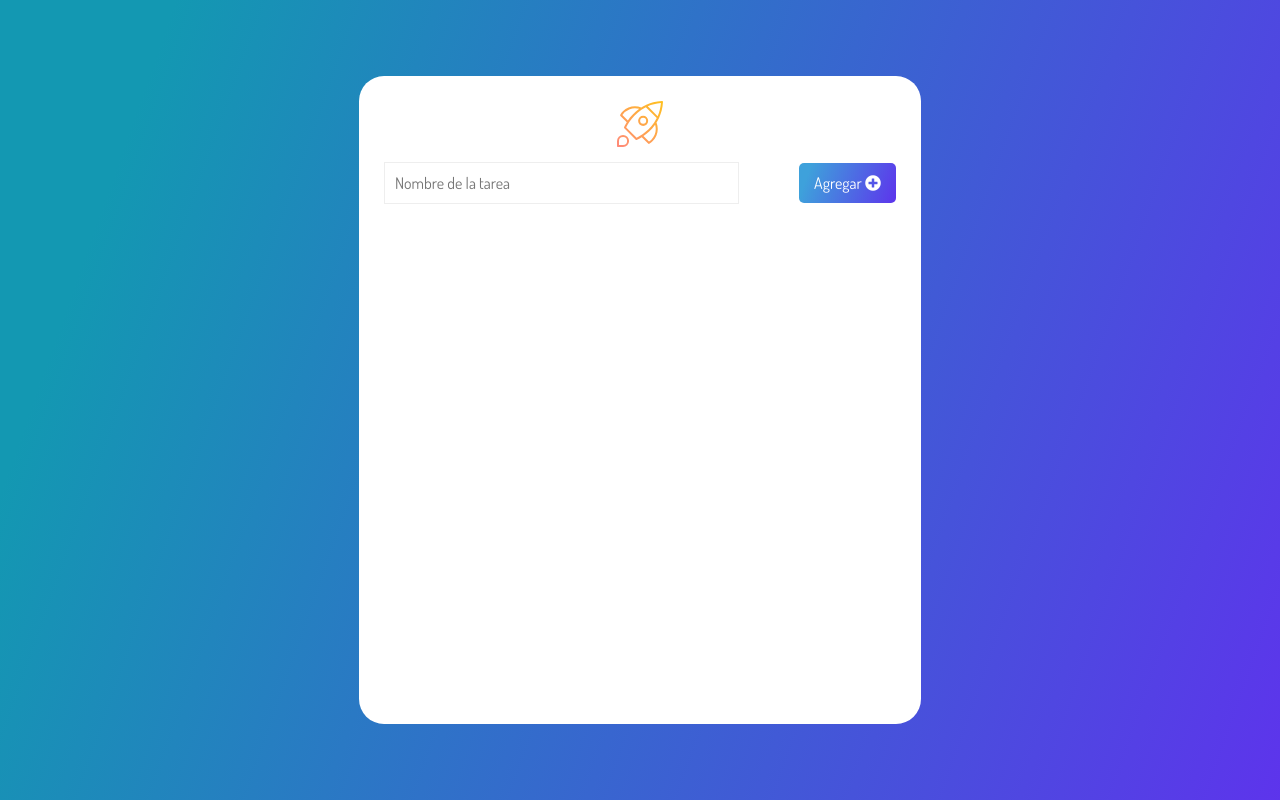
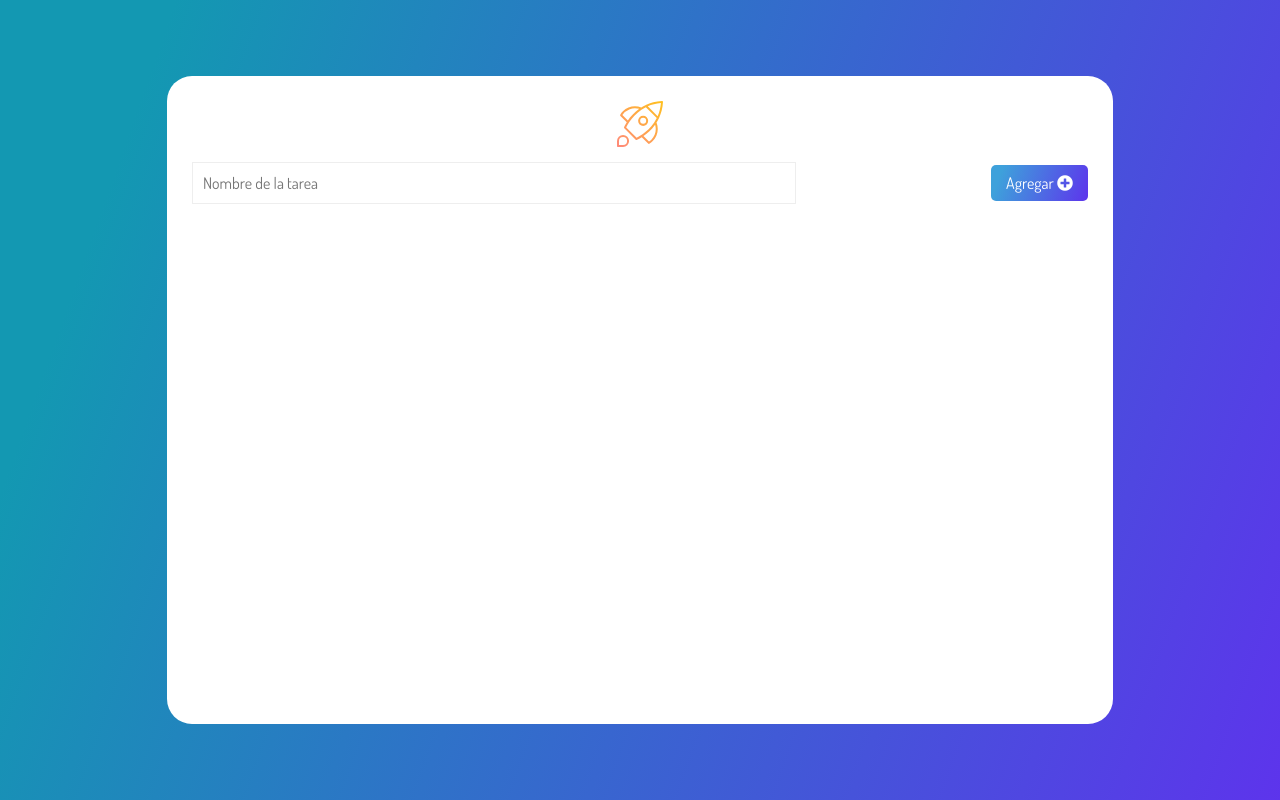
Before and after one commit to lexttoo69/manipulacionDelDom, a website with bundled scripts: page index.html in a window 1280 px wide. Built offline with nearby package versions, Linux system fonts and the light colour scheme.

Commit message:
actualizacion de vh card

```diff
--- a/styles.css
+++ b/styles.css
@@ -27,7 +27,7 @@ form {
 }
 
 .mainCard {
-  width: 40vw;
+  width: 70vw;
   border-radius: 25px;
   background-color: #fff;
   padding: 25px;
@@ -54,7 +54,7 @@ form {
 }
 
 .btnCreate {
-  padding: 10px 15px;
+  padding: 8px 15px;
   background-image: linear-gradient(
     109.6deg,
     rgba(62, 161, 219, 1) 11.2%,
```
